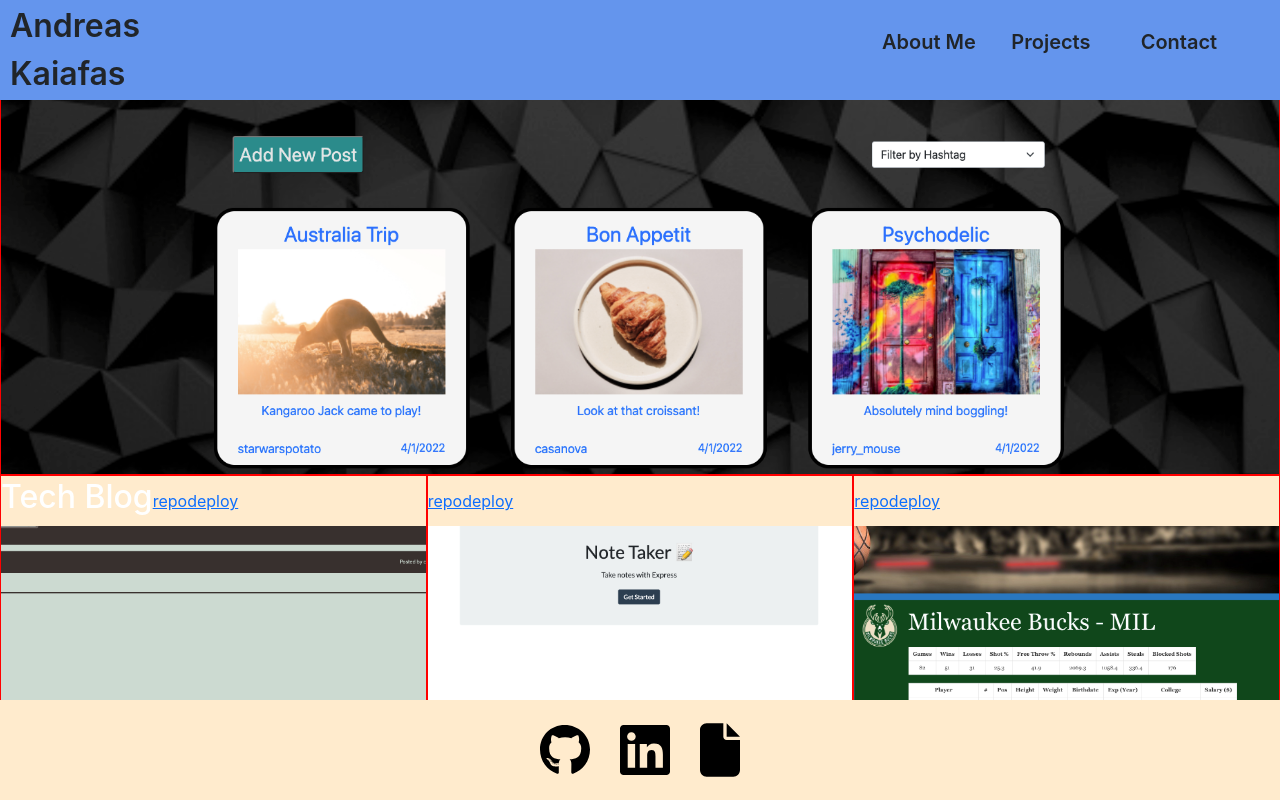
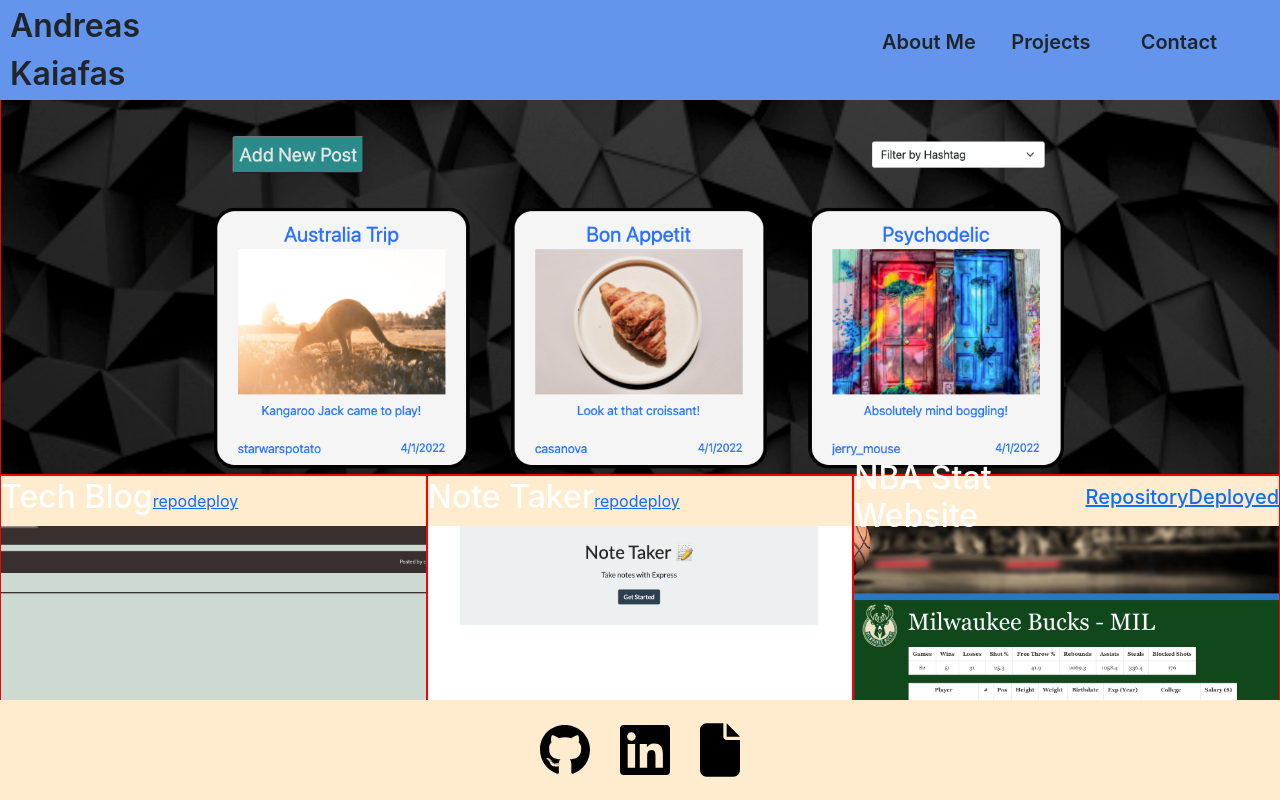
Before and after one commit to Akaiafas526/React_Portfolio, a React (Create React App) app: page / in a window 1280 px wide. Both pictures are taken after a click on the item "Projects". Built offline with nearby package versions, Linux system fonts and the light colour scheme.

Commit message:
update to styles in project page

```diff
--- a/src/App.css
+++ b/src/App.css
@@ -122,7 +122,7 @@
 .about-text {
   font-size: 30px;
   font-family: "Times New Roman", Times, serif;
-  word-spacing: 2px;
+  word-spacing: 10px;
   line-height: 26pt;
   text-indent: 30px;
   height: 100%;
--- a/src/components/Pages/Projects/projects.js
+++ b/src/components/Pages/Projects/projects.js
@@ -28,7 +28,7 @@ export default function Projects() {
         </div>
         <div className="project-container" id="project-3">
           <div className="title-card">
-            <h2 className="project-title"></h2>
+            <h2 className="project-title">Note Taker</h2>
             <a className="repo" href="https://github.com/Akaiafas526/Note_Taker">
               repo
             </a>
@@ -39,12 +39,12 @@ export default function Projects() {
         </div>
         <div className="project-container" id="project-4">
           <div className="title-card">
-            <h2 className="project-title"></h2>
+            <h2 className="project-title">NBA Stat Website</h2>
             <a className="repo" href="https://github.com/danchanyoungkim/NBA-Team-Stats">
-              repo
+              <h5>Repository</h5>
             </a>
             <a className="deploy" href="https://danchanyoungkim.github.io/NBA-Team-Stats/">
-              deploy
+              <h5>Deployed</h5>
             </a>
           </div>
         </div>
```
Also changed, not shown: 1 other file (tests, documents, lock files or other folders).
